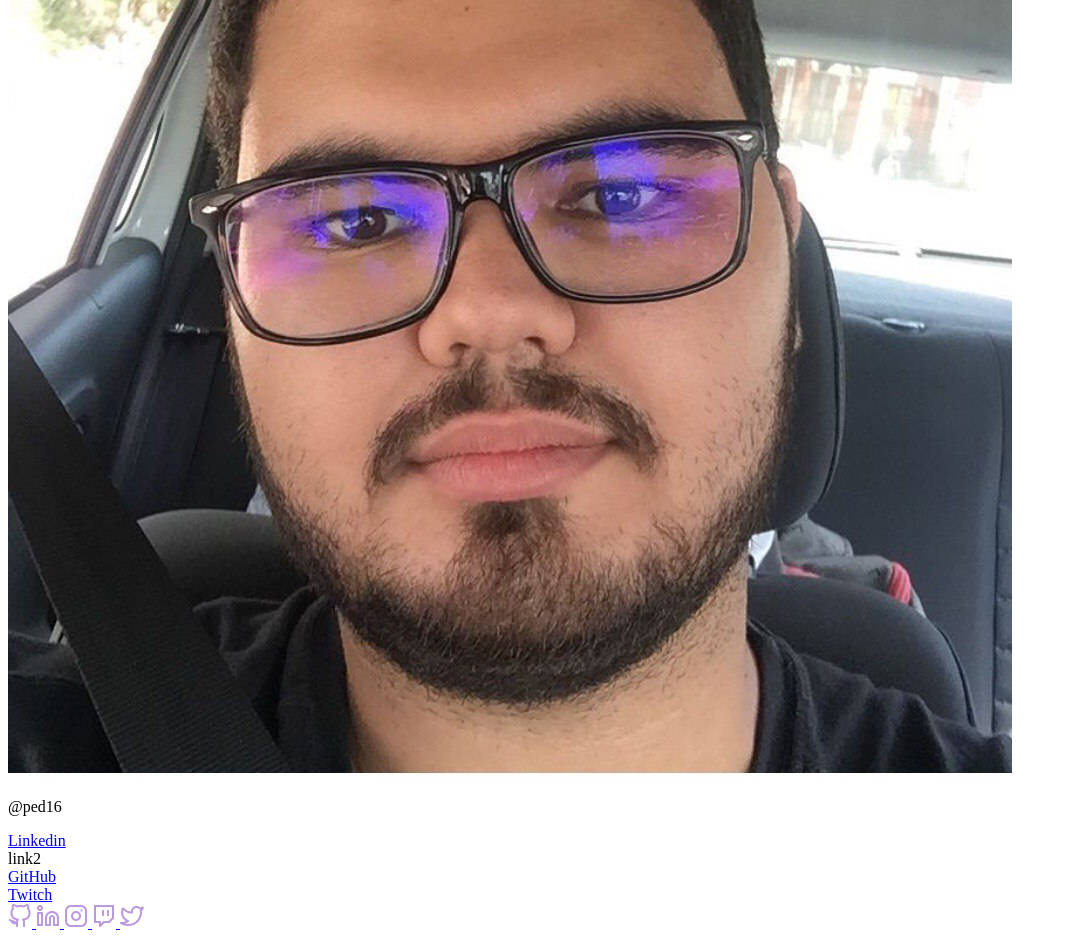
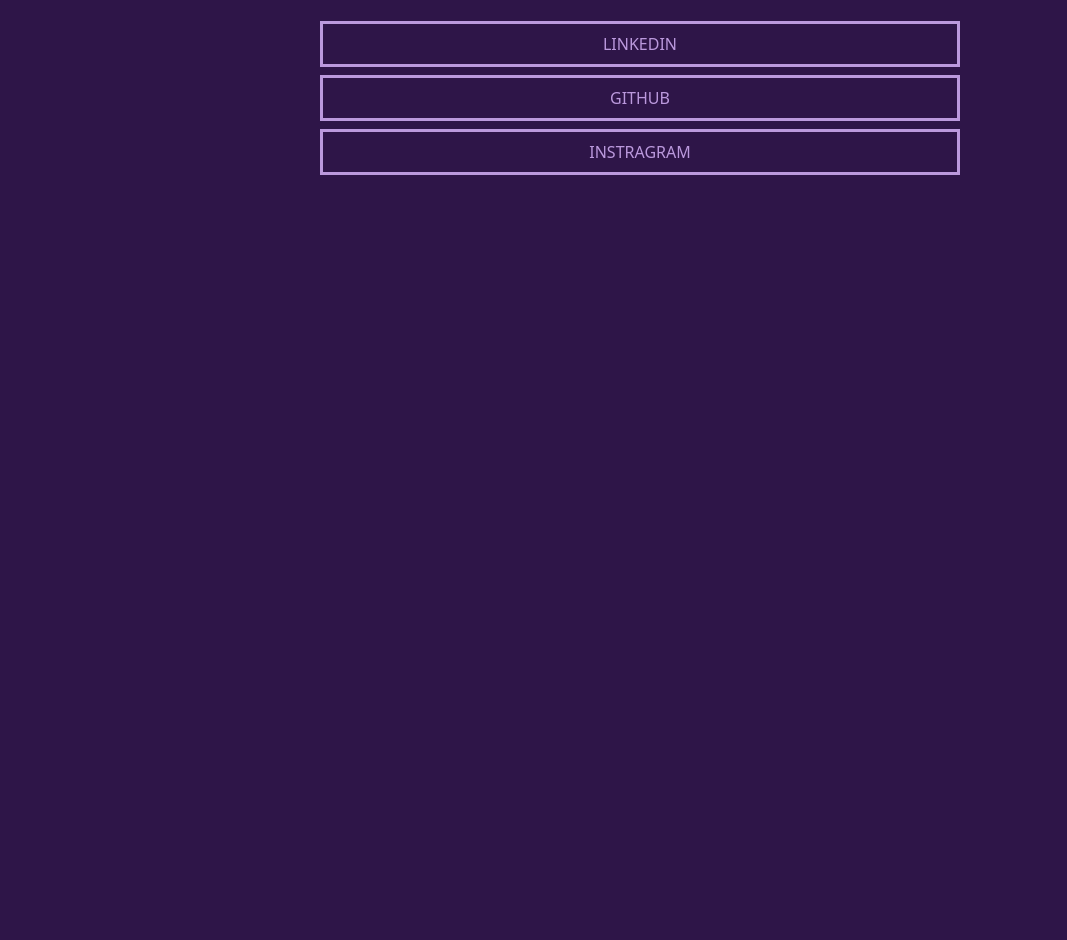
Before and after one commit to Ped-Pinheiro/social-tree, a plain HTML site: page index.html in a window 1280 px wide. Shown: the part 360-1300 px from the top of the page, without its empty margins (0-1067 px from the left). After the commit the page ends 800 px from the top, so only its background shows below. Drawn offline with nearby package versions, Linux system fonts and the light colour scheme.

Commit message:
Update index.html

```diff
--- a/index.html
+++ b/index.html
@@ -4,64 +4,81 @@
     <meta charset="UTF-8" />
     <meta http-equiv="X-UA-Compatible" content="IE=edge" />
     <meta name="viewport" content="width=device-width, initial-scale=1.0" />
+    <link
+      href="https://cdn.jsdelivr.net/npm/bootstrap@5.2.2/dist/css/bootstrap.min.css"
+      rel="stylesheet"
+      integrity="sha384-Zenh87qX5JnK2Jl0vWa8Ck2rdkQ2Bzep5IDxbcnCeuOxjzrPF/et3URy9Bv1WTRi"
+      crossorigin="anonymous"
+    />
+
     <link rel="stylesheet" href="style.css" />
+
     <link
       href="https://fonts.googleapis.com/css2?family=Poppins&display=swap"
       rel="stylesheet"
     />
     <title>Social Tree</title>
   </head>
-  <body>
-    <div class="rectangleSeven">
+  <body style="background-color: #2e1548">
+    <section class="container-fluid text-center p-5">
+      <div class="row">
+        <div class="col align-self-center justify-content-center">
           <img
-        class="photo"
             src="./image/photo_5129963733991401986_y.jpeg"
             alt=""
-        srcset=""
+            id="photo"
+            class="rounded-circle"
           />
-      <p class="textInstagram">@ped16</p>
-      <div class="rectangleThree">
+          <p style="color: #bb99dd; font-size: 16px" class="p-3">@ped16</p>
+        </div>
+      </div>
+    </section>
+    <section class="container-fluid">
+      <div class="">
+        <div class="row align-self-center justify-content-center">
+          <div class="p-2 mb-2 text-center" id="borderLinks">
             <a
+              id="socialLinks"
               href="https://www.linkedin.com/in/pedro-pinheiro-a14a94235/"
               target="_blank"
+              >linkedin</a
             >
-          <div class="linkOne">Linkedin</div>
-        </a>
-      </div>
-      <div class="rectangleFour">
-        <div class="linkTwo">link2</div>
-      </div>
-      <div class="rectangleFive">
-        <a href="https://github.com/Ped-Pinheiro" target="_blank">
-          <div class="linkThree">GitHub</div>
-        </a>
-      </div>
-      <div class="rectangleSix">
-        <a href="https://www.twitch.tv/henlion99" target="_blank">
-          <div class="linkFour">Twitch</div>
-        </a>
-      </div>
-      <div class="groupIcon">
-        <a href="https://github.com/Ped-Pinheiro" target="_blank">
-          <img class="githubIcon" src="./image/github.png" alt="" />
-        </a>
-
-        <a
-          href="https://www.linkedin.com/in/pedro-pinheiro-a14a94235/"
-          target="_blank"
-        >
-          <img class="linkedinIcon" src="./image/linkedin.png" alt="" />
-        </a>
-
-        <a href="https://www.instagram.com/ped16/" target="_blank">
-          <img class="instagramIcon" src="./image/instagram.png" alt="" />
-        </a>
-
-        <a href="https://www.twitch.tv/henlion99" target="_blank">
-          <img class="twitchIcon" src="./image/twitch.png" alt="" />
-        </a>
-        <img class="twitterIcon" src="./image/twitter.png" alt="" />
           </div>
         </div>
+      </div>
+    </section>
+    <section class="container-fluid">
+      <div class="">
+        <div class="row align-self-center justify-content-center">
+          <div class="p-2 mb-2 text-center" id="borderLinks">
+            <a
+              id="socialLinks"
+              href="https://github.com/Ped-Pinheiro"
+              target="_blank"
+              >GitHub</a
+            >
+          </div>
+        </div>
+      </div>
+    </section>
+    <section class="container-fluid">
+      <div class="">
+        <div class="row align-self-center justify-content-center">
+          <div class="p-2 mb-2 text-center" id="borderLinks">
+            <a
+              id="socialLinks"
+              href="https://www.instagram.com/ped16/"
+              target="_blank"
+              >Instragram</a
+            >
+          </div>
+        </div>
+      </div>
+    </section>
+    <script
+      src="https://cdn.jsdelivr.net/npm/bootstrap@5.2.2/dist/js/bootstrap.bundle.min.js"
+      integrity="sha384-OERcA2EqjJCMA+/3y+gxIOqMEjwtxJY7qPCqsdltbNJuaOe923+mo//f6V8Qbsw3"
+      crossorigin="anonymous"
+    ></script>
   </body>
 </html>
```
Lines whose indentation alone changed are shown as unchanged.
